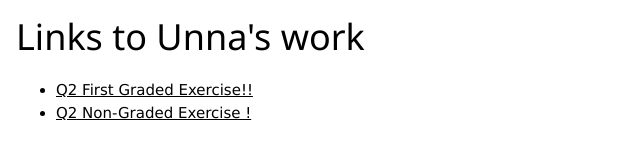
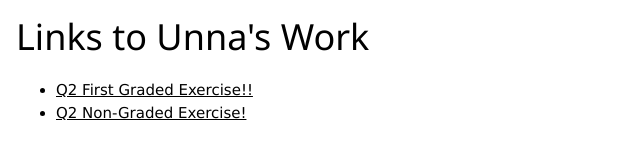
Before and after one commit to Unna-Lael/CS3_2ndQtr_Portfolio, a plain HTML site: page index.html in a window 1280 px wide. Shown: the full height of the page, 0-640 px from the left. Drawn offline with nearby package versions, Linux system fonts and the light colour scheme.

Commit message:
Update index.html

```diff
--- a/index.html
+++ b/index.html
@@ -6,16 +6,13 @@
 </head>
 <body>
   <section class="w3-container">
-   <h1>Links to Unna's work</h1>
-   <nav>
-    <ul>
-      <li><a href="public/2Q1GRubidiumJaldon.html"> Q2 First Graded Exercise!!</a></li>
-
-      <li><a href="public/Q21NGRubidiumJaldon.html"> Q2 Non-Graded Exercise ! </a></li>
-
-
-    </ul>
-   </nav>
-  </section
+    <h1>Links to Unna's Work</h1>
+    <nav>
+      <ul>
+        <li><a href="public/2Q1GRubidiumJaldon.html">Q2 First Graded Exercise!!</a></li>
+        <li><a href="public/Q21NGRubidiumJaldon.html">Q2 Non-Graded Exercise!</a></li>
+      </ul>
+    </nav>
+  </section>
 </body>
 </html>
```
